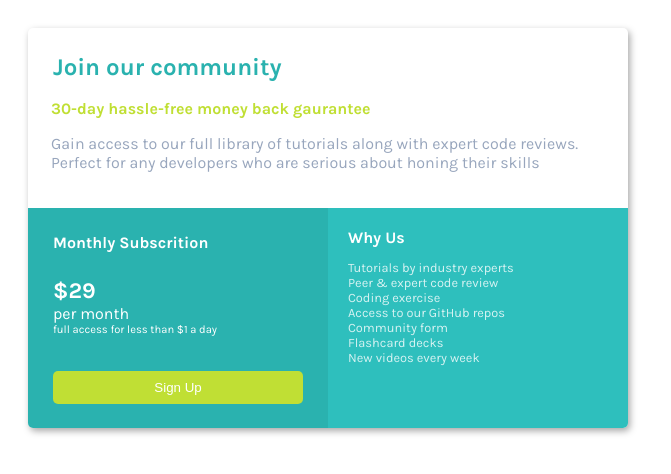
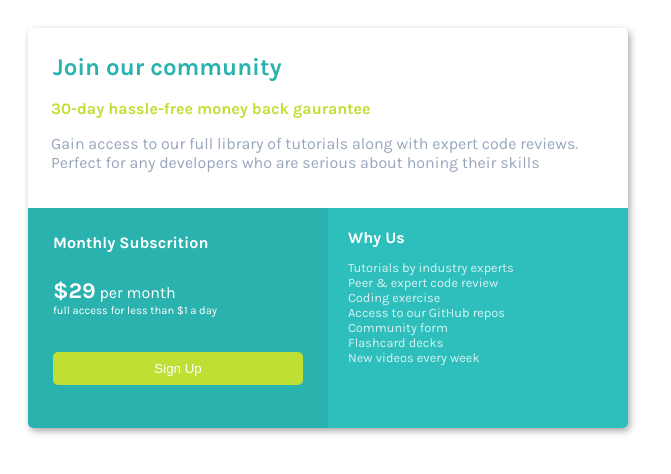
Before and after one commit to AlexNuamahjr/Pricing-card-frontend-metor-challenge, a plain HTML site: page index.html in a window 1280 px wide. Shown: the whole page, without its empty margins (0-671 px from the left). Drawn offline with Linux system fonts and the light colour scheme.

Commit message:
Update style.css

```diff
--- a/css/style.css
+++ b/css/style.css
@@ -10,7 +10,7 @@ h4, h2, p{
     margin: 0%;
 }
 
-*, *::before, *::after{
+*, *:before, *:after{
     box-sizing: inherit;
 }
 
@@ -98,6 +98,10 @@ h4, h2, p{
     font-size: 1.4rem;
 }
 
+#price, #price-frequency{
+    display: inline-block;
+}
+
 #bottom-left-section h4{
     margin-bottom: 25px;
 }
```
